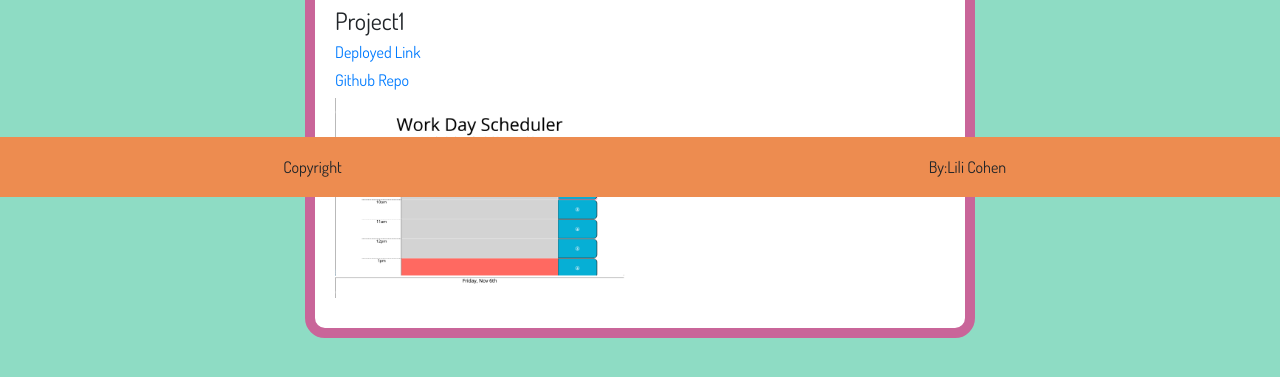
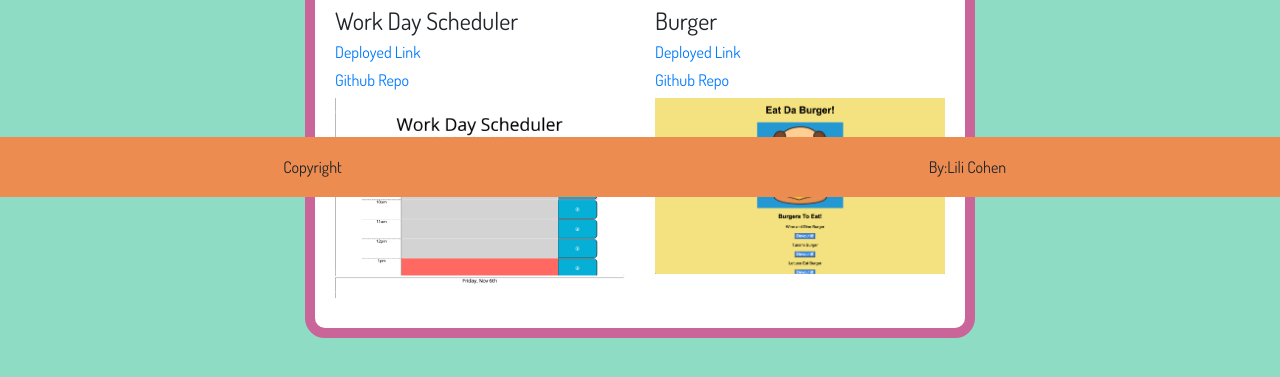
Before and after one commit to lilipcohen/Lili-Cohen-Portfolio, a plain HTML site: page portfolio.html in a window 1280 px wide. Shown: the part 603-980 px from the top of the page. Drawn offline with nearby package versions, Linux system fonts and the light colour scheme.

Commit message:
adding new project to portfolio

```diff
--- a/portfolio.html
+++ b/portfolio.html
@@ -61,10 +61,17 @@
                     </div>
                     <div class="row">
                         <div class="col-sm-6">
-                            <h2>Project1</h2>
+                            <h2>Work Day Scheduler</h2>
                             <h3><a href="https://lilipcohen.github.io/daily-schedule/">Deployed Link</a></h3>
                             <h3><a href="https://github.com/lilipcohen/daily-schedule.git">Github Repo</a></h3>
                             <img src="assets/images/daily-scedule.png" alt="website page featuring a youtube video and navigation bars">
+
+                        </div>
+                        <div class="col-sm-6">
+                            <h2>Burger</h2>
+                            <h3><a href="https://polar-meadow-39319.herokuapp.com/">Deployed Link</a></h3>
+                            <h3><a href="https://github.com/lilipcohen/burger">Github Repo</a></h3>
+                            <img src="assets/images/burger.png" alt="website page featuring a pug holding a burger">
 
                         </div>
                     </div>
```
Also changed, not shown: assets/images/burger.png (added), 1 other file.
